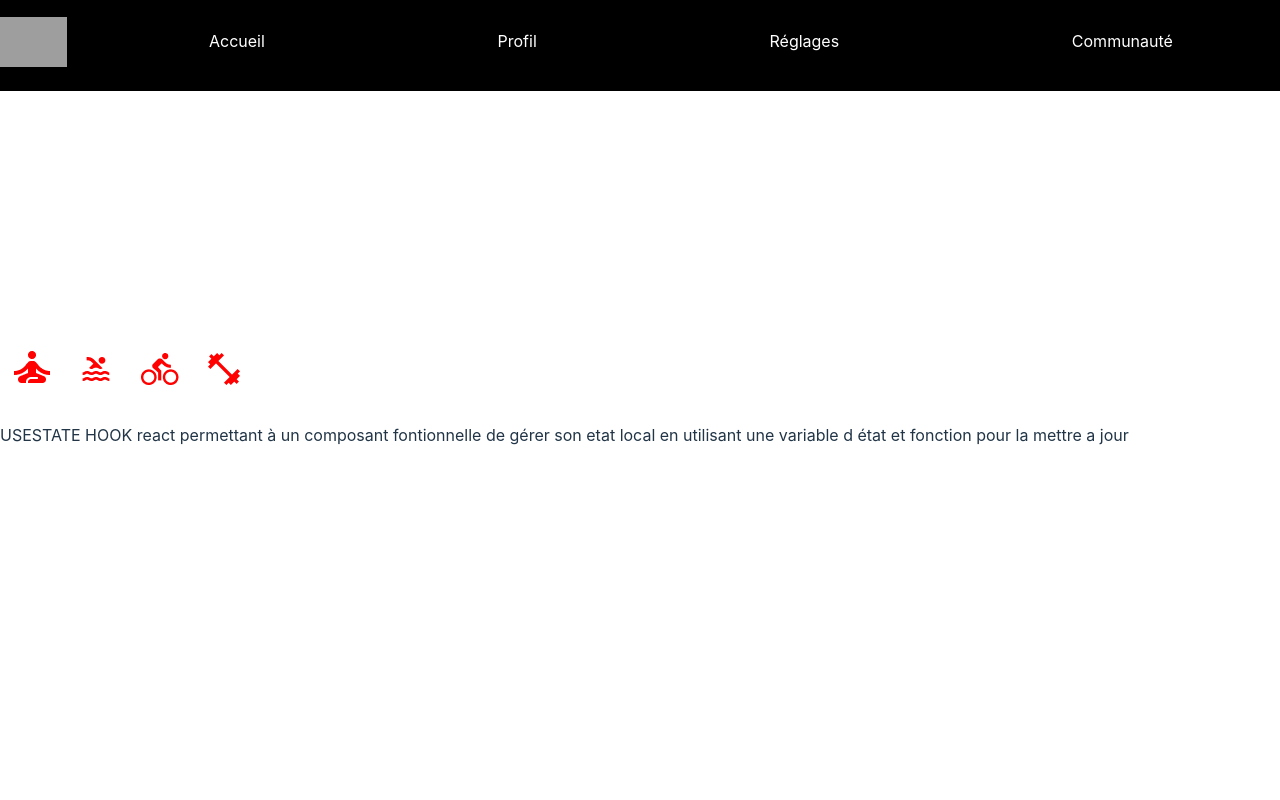
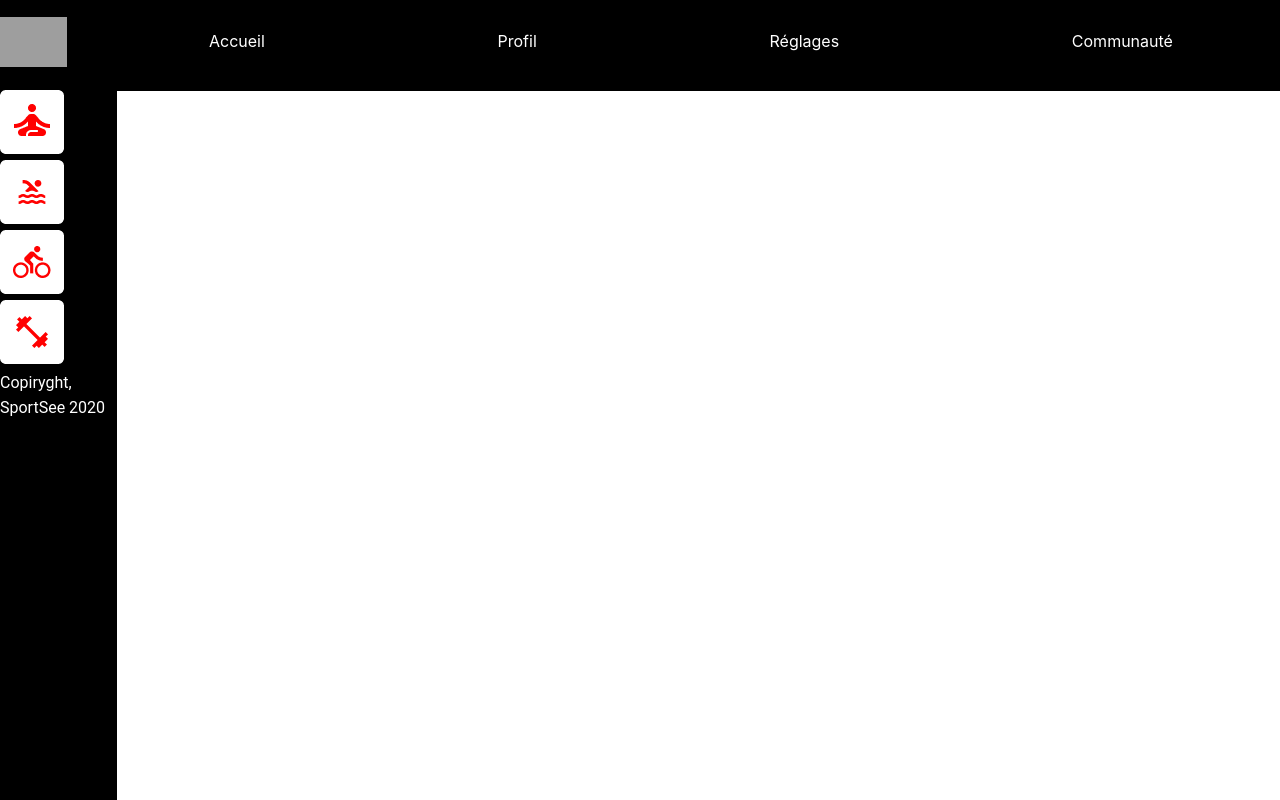
Before and after one commit to Chahinez125/SportSee, a React (Vite) app: page / in a window 1280 px wide. Shown: the top 800 px of the page. Built offline with nearby package versions, Linux system fonts and the light colour scheme; grey boxes are pictures that could not be loaded.

Commit message:
maj aside

```diff
--- /dev/null
+++ b/src/layout/aside/Aside.css
@@ -0,0 +1,22 @@
+.aside {
+    background-color: black;
+    width: 117px;
+    height: 1270px;
+    display: flex;
+
+    justify-content: flex-start;
+    position: absolute;
+    left: 0;
+    top: 90px;
+    z-index: 0;
+}
+
+
+
+.copy {
+    color: white;
+    transform: rotate(45deg);
+    font-family: "Roboto", sans-serif;
+
+
+}
--- a/src/layout/aside/Aside.jsx
+++ b/src/layout/aside/Aside.jsx
@@ -2,22 +2,24 @@ import icon1 from "../../assets/icon1.png"
 import icon2 from "../../assets/icon2.png"
 import icon3 from "../../assets/icon3.png"
 import icon4 from "../../assets/icon4.png"
+import "./Aside.css"
 
 function Aside() {
   return (
-    <div>
-      <div>
+    <aside className="aside">
+    <div className="wrap-aside">
+      <div className="wrap-icon">
       <img src={icon1} alt="icon1" />
       <img src={icon2} alt="icon2" />
       <img src={icon3} alt="icon3" />
       <img src={icon4} alt="icon4" />
       </div>
-      <div>
-      <p> USESTATE HOOK react permettant à un composant fontionnelle de gérer son etat local en utilisant une variable d état et  fonction pour la mettre a jour </p>
+
+      <span className="copy">Copiryght, SportSee 2020</span>
 
 
       </div>
-    </div>
+    </aside>
   );
 }
 
```
